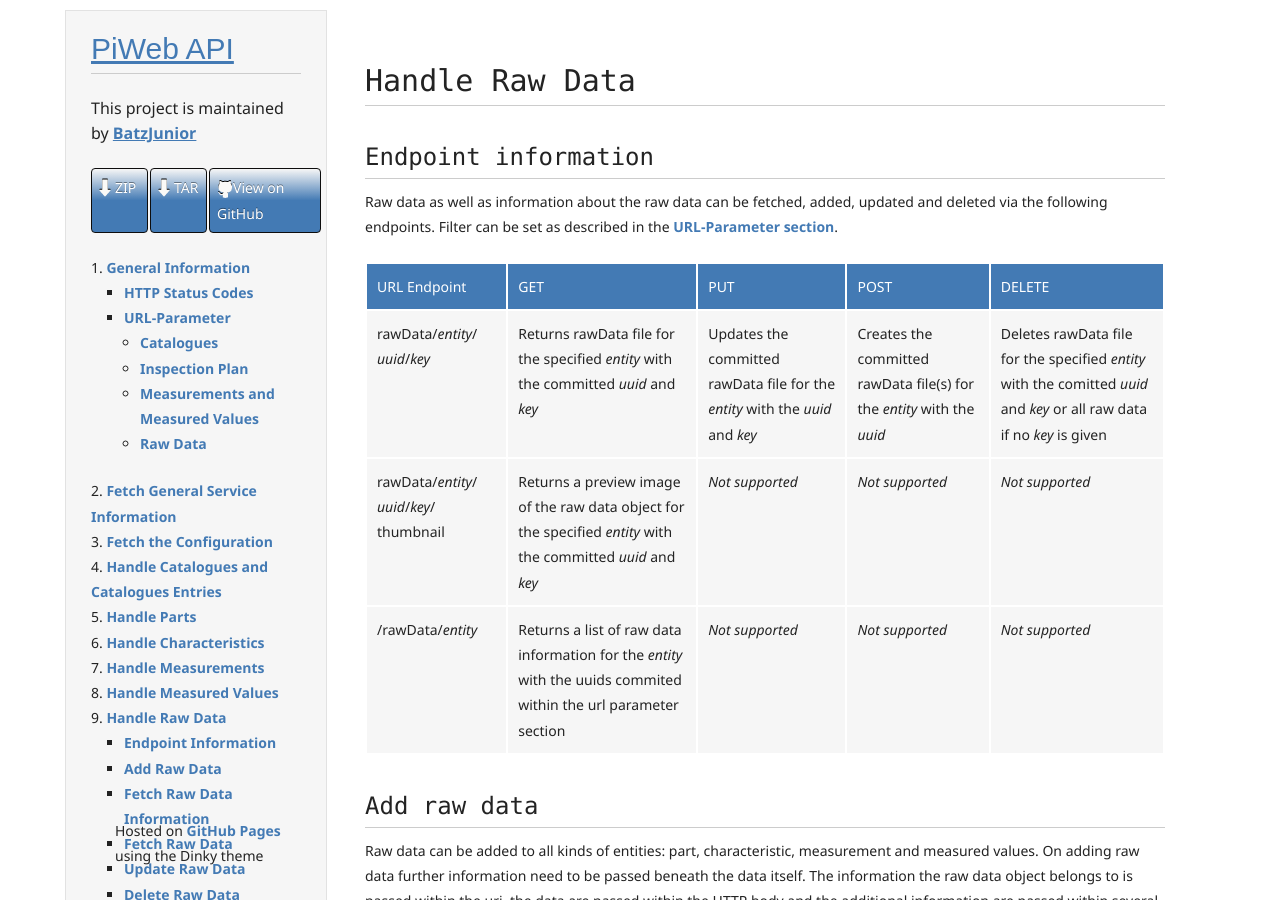
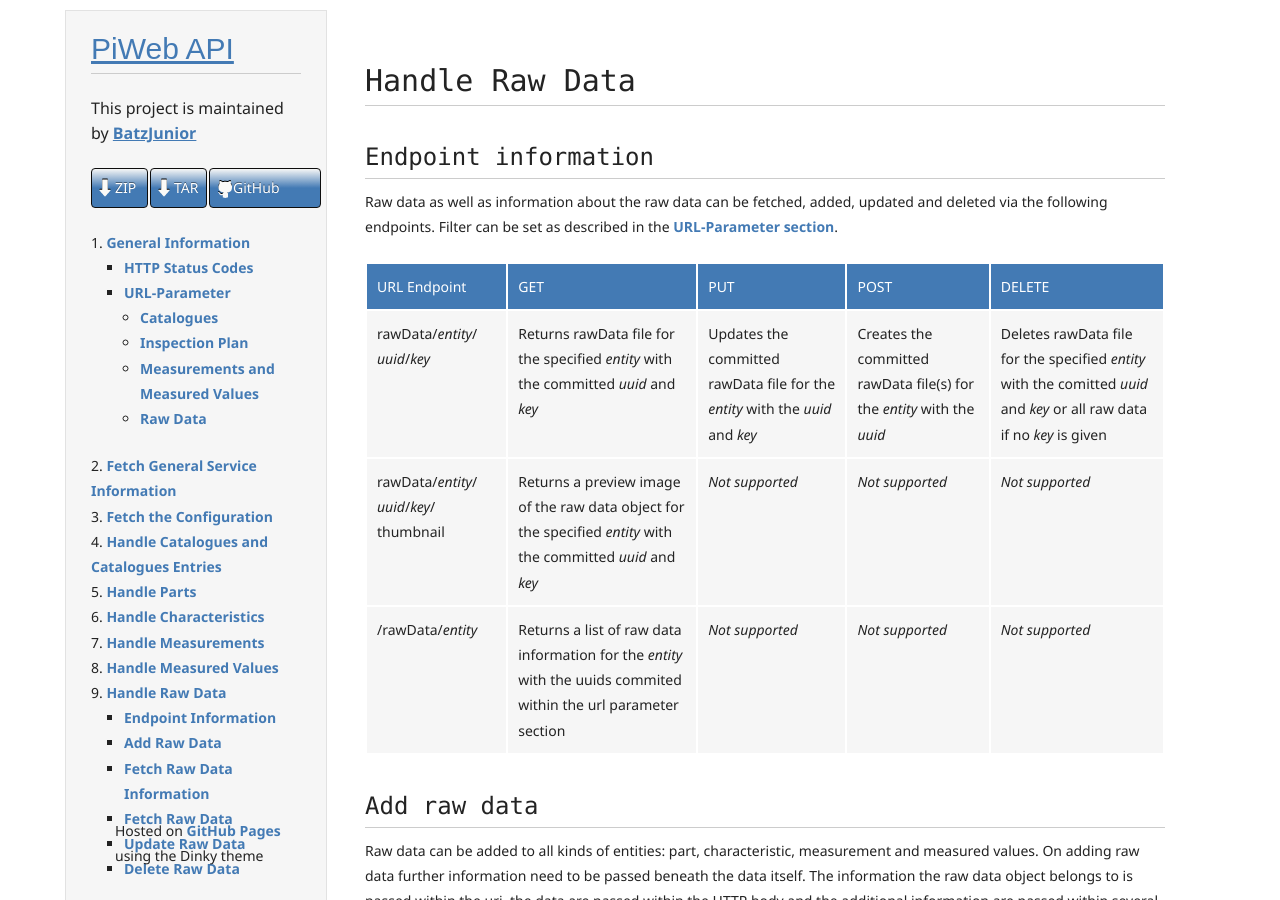
Before and after one commit to BatzJunior/testrepo, a Jekyll site: the page built from Handle-Raw-Data.md, in a window 1280 px wide and 900 px high. Built offline with Jekyll 4.4.1, drawn with Linux system fonts in a browser that asks for light colours.

Commit message:
Update frame.html

```diff
--- a/_layouts/frame.html
+++ b/_layouts/frame.html
@@ -29,7 +29,7 @@
 	        	<a class="buttons" href="https://github.com/BatzJunior/testrepo/tarball/master">TAR</a>
 	        </div>
 	        <div class="download linkToGithub">
-	        	<a class="buttons github" href="https://github.com/BatzJunior/testrepo/tarball/master">View on GitHub</a>
+	        	<a class="buttons github" href="https://github.com/BatzJunior/testrepo/tarball/master">GitHub</a>
 	        </div>
 	</div>
         <p class="header"></p>
```
